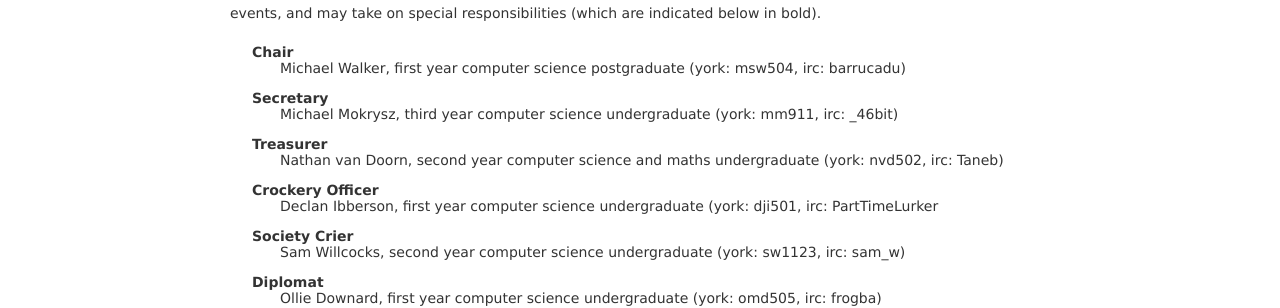
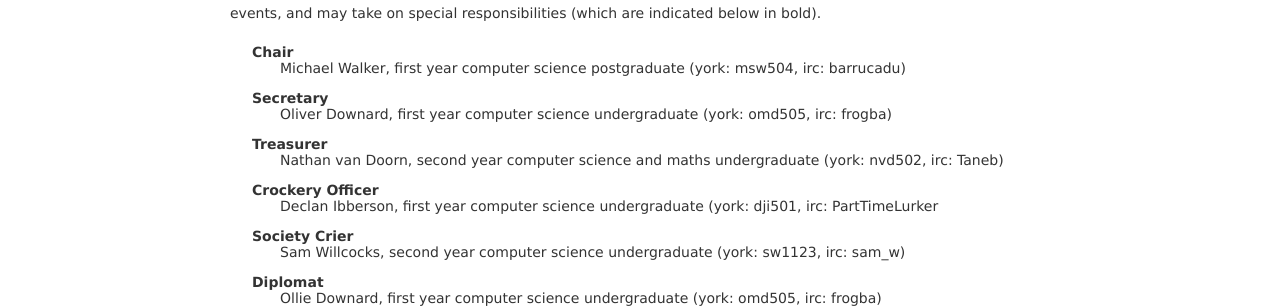
Before and after one commit to HackSoc/hacksoc.org, a Jekyll site: the page built from about.html, in a window 1280 px wide. Shown: the part 947-1255 px from the top of the page. Built offline with Jekyll 4.4.1, drawn with Linux system fonts in a browser that asks for light colours; some web fonts are replaced; a file with an impossible date is left out.

```diff
--- a/about.html
+++ b/about.html
@@ -68,8 +68,8 @@ decisions, but can run events, and may take on special responsibilities
   (york: msw504, irc: barrucadu)</dd>
 
   <dt>Secretary</dt>
-  <dd>Michael Mokrysz, third year computer science undergraduate
-  (york: mm911, irc: _46bit)</dd>
+  <dd>Oliver Downard, first year computer science undergraduate
+  (york: omd505, irc: frogba)</dd>
 
   <dt>Treasurer</dt>
   <dd>Nathan van Doorn, second year computer science and maths
```
Also changed, not shown: _posts/2015-31-07-egm-results.md (added, +9 -0 lines).
